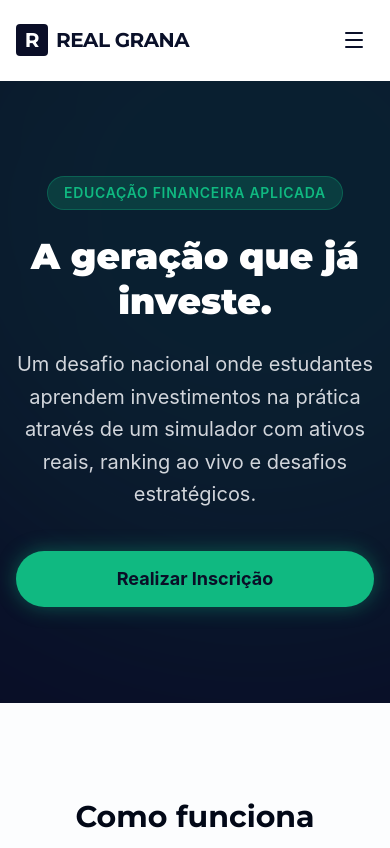
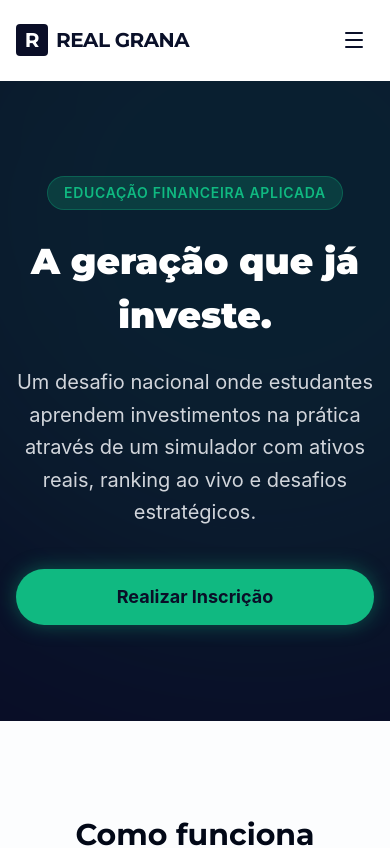
Before and after one commit to pdambr97/desafios-real-grana, a React (Vite) app: page /investor-league in a window 390 px wide. Shown: the top 848 px of the page. Built offline with nearby package versions, Linux system fonts and the light colour scheme.

Commit message:
Refactor: Improve heading line spacing on Investor League page

```diff
--- a/src/pages/InvestorLeague.tsx
+++ b/src/pages/InvestorLeague.tsx
@@ -75,7 +75,7 @@ export default function InvestorLeague() {
             <Badge className="bg-investor/20 text-investor border-investor/30 mb-6 px-4 py-1.5 text-sm uppercase tracking-wider">
               Educação Financeira Aplicada
             </Badge>
-            <h1 className="text-4xl md:text-6xl font-display font-black text-white mb-6 leading-tight">
+            <h1 className="text-4xl md:text-6xl font-display font-black text-white mb-6 leading-normal">
               A geração que já investe.
             </h1>
             <p className="text-xl text-gray-300 mb-10 leading-relaxed">
```
Also changed, not shown: .skip.config.json.
